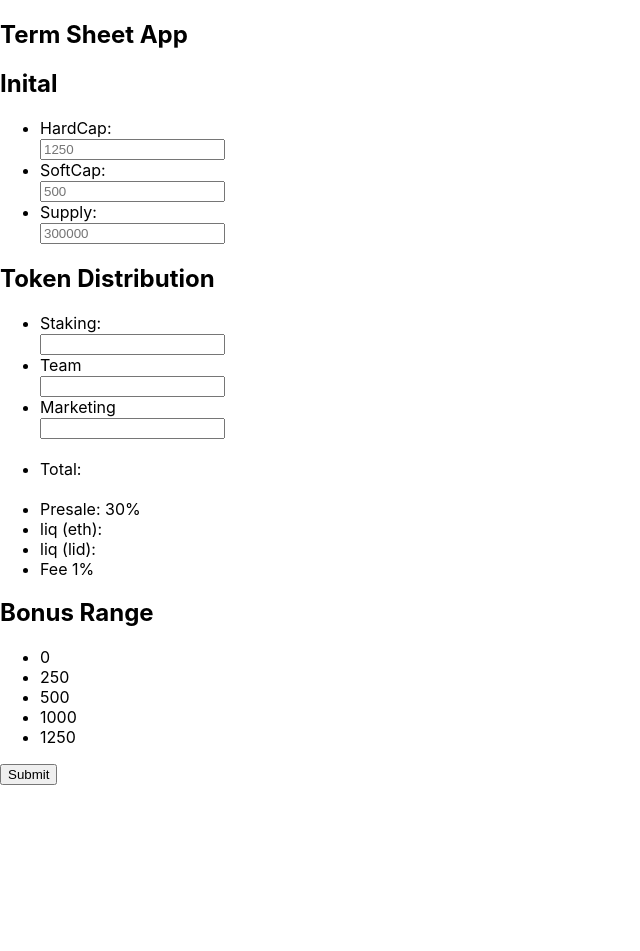
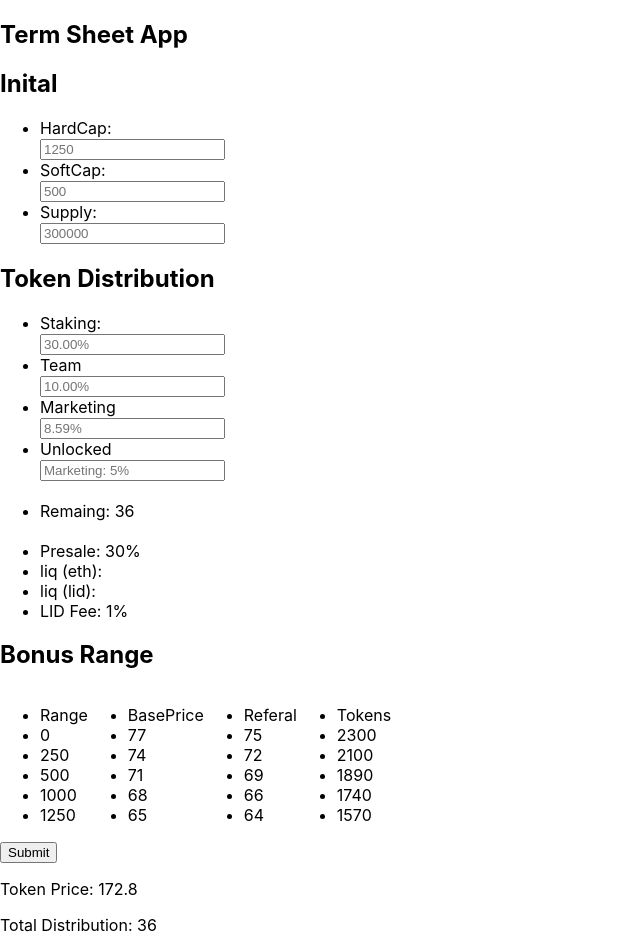
Before and after one commit to Klongrich/TermSheet_UI, a React (Create React App) app: page / in a window 1280 px wide. Shown: the whole page, without its empty margins (0-640 px from the left). Before the commit the page ends 800 px from the top, so only its background shows below. Built offline with nearby package versions, Linux system fonts and the light colour scheme.

Commit message:
added basic functionality

```diff
--- a/src/App.js
+++ b/src/App.js
@@ -17,12 +17,36 @@ function App() {
   const [softCap, setSoftCap] = useState("500");
   const [supply, setSupply] = useState("300000");
 
-  const [staking, setStaking] = useState();
-  const [team, setTeam] = useState();
-  const [marketing, setMarketing] = useState();
-  const [total, setTotal] = useState();
+  const [staking, setStaking] = useState("30.00%");
+  const [team, setTeam] = useState("10.00%");
+  const [marketing, setMarketing] = useState("8.59%");
+  const [unlocked, setUnlocked] = useState("Marketing: 5%")
+  const [total, setTotal] = useState(36.00);
+
+  const [liqPercent, setLiqPercent] = useState("8")
 
   //const [presale, setPresale] = useState(); Always 30%
+
+  function calculate_outcome() {
+
+    get_total_distrubtion();
+    get_token_price();
+  }
+
+  function get_total_distrubtion() {
+
+    console.log(parseFloat(marketing));
+    console.log(parseFloat(staking));
+    console.log(parseFloat(team));
+
+    setTotal(((parseFloat(marketing) + parseFloat(staking) + parseFloat(team) + 36) - 100) * -1)
+  }
+
+  function get_token_price() {
+    return (
+      (parseFloat(supply) * (total / 100)) / (parseFloat(hardcap) * 0.5)
+    )
+  };
 
   return (
 
@@ -59,18 +83,24 @@ function App() {
 
         <li> Marketing <br />
           <input type="text" placeholder={marketing} onChange={e => setStaking(e.target.value)} />
+        </li>
+
+        <li> Unlocked <br />
+          <input type="text" placeholder={unlocked} onChange={e => setStaking(e.target.value)} />
         </li> <br />
 
-        <li>Total: {total} </li> <br />
+        <li>Remaing: {total} </li> <br />
 
         <li>Presale: 30%</li>
         <li>liq (eth): </li>
         <li>liq (lid): </li>
-        <li>Fee 1%</li>
+        <li>LID Fee: 1%</li>
       </ul>
 
     <h2> Bonus Range </h2>
-      <ul>
+
+      <ul Style="float: left">
+        <li>Range</li>
         <li> 0 </li>
         <li> 250 </li>
         <li> 500 </li>
@@ -78,9 +108,43 @@ function App() {
         <li> 1250 </li>
       </ul>
 
-      <button>
+      <ul Style="float: left;">
+        <li> BasePrice </li>
+        <li> 77 </li>
+        <li> 74 </li>
+        <li> 71 </li>
+        <li> 68 </li>
+        <li> 65 </li>
+      </ul>
+
+      <ul Style="float: left;">
+        <li> Referal </li>
+        <li> 75 </li>
+        <li> 72 </li>
+        <li> 69 </li>
+        <li> 66 </li>
+        <li> 64 </li>
+      </ul>
+
+      <ul Style="display: inline-block">
+        <li> Tokens </li>
+        <li> 2300 </li>
+        <li> 2100 </li>
+        <li> 1890 </li>
+        <li> 1740 </li>
+        <li> 1570 </li>
+      </ul>
+
+      <div />
+
+      <button onClick={() => calculate_outcome()}
+              Style="display: inline-block">
         Submit
       </button>
+
+      <br />
+     <p> Token Price:  {get_token_price()} </p>
+     <p> Total Distribution: {total} </p>
 
     </>
 
```
